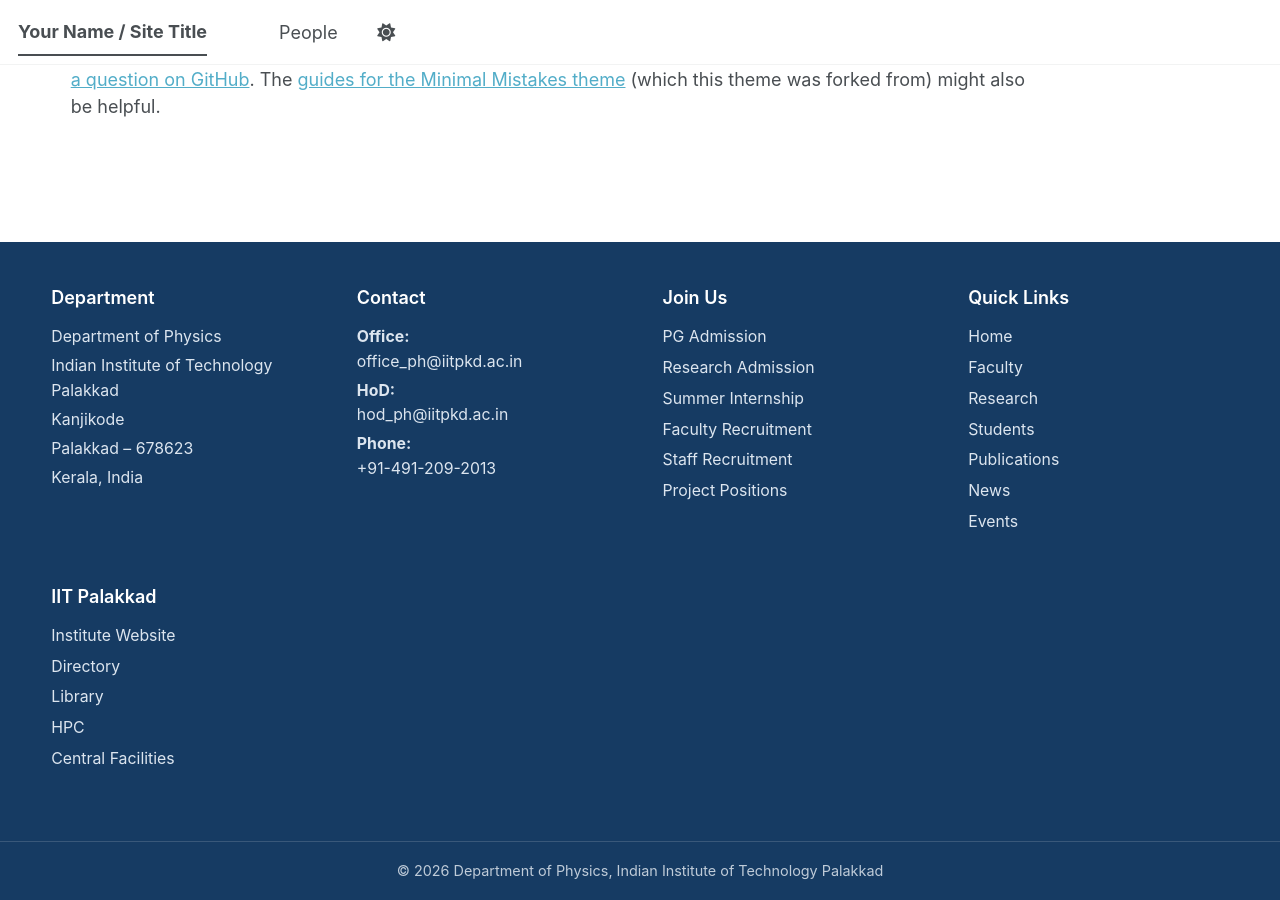
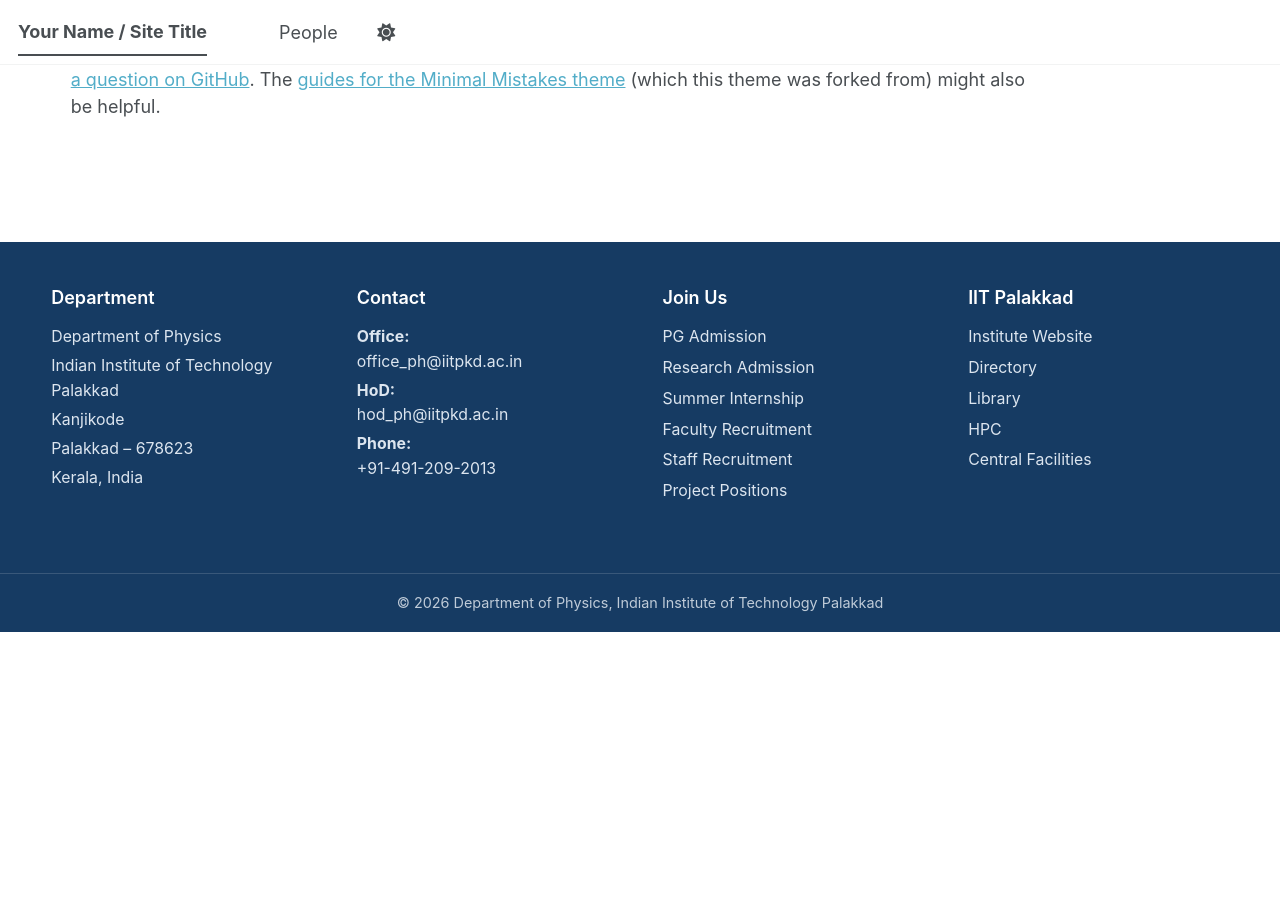
Before and after one commit to phyall/phyall.github.io, a Jekyll site: the page built from _pages/about.md, in a window 1280 px wide and 900 px high, scrolled down 3018 px. Built offline with Jekyll 4.4.1, drawn with Linux system fonts in a browser that asks for light colours; a style sheet for code colours, icons or effects is not loaded; after the commit the page ends 3650 px from its top, so only the background shows below that.

Commit message:
Update footer.yml

```diff
--- a/_data/footer.yml
+++ b/_data/footer.yml
@@ -41,23 +41,7 @@ sections:
         url: https://iitpkd.ac.in/careers
       - title: Project Positions
         url: https://iitpkd.ac.in/careers
-  - title: Quick Links
-    type: links
-    items:
-      - title: Home
-        url: /
-      - title: Faculty
-        url: /people/
-      - title: Research
-        url: /research/
-      - title: Students
-        url: /students/
-      - title: Publications
-        url: /publications/
-      - title: News
-        url: /news/
-      - title: Events
-        url: /events/
+
   - title: IIT Palakkad
     type: links
     items:
```
